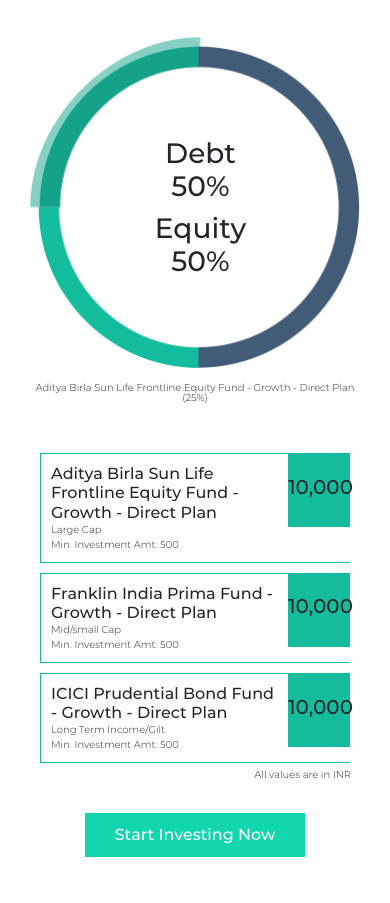
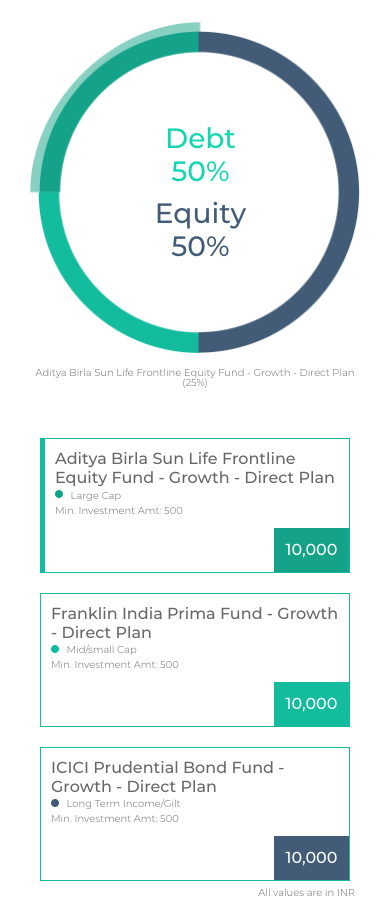
Before and after one commit to jyothbhoga-zz/valuefy-assignment, a plain HTML site: page index.html in a window 390 px wide. Shown: the part 661-1564 px from the top of the page. Drawn offline with Linux system fonts and the light colour scheme.

Commit message:
responsive and styling completed

```diff
--- a/css/style.css
+++ b/css/style.css
@@ -22,12 +22,14 @@
 }
 .top-section .portfolio-heading {
   font-family: 'Montserrat Light';
+  color: #5b5b5b;
   text-transform: capitalize;
   margin-bottom: 0;
 }
 .top-section .heading-question {
   font-family: 'Montserrat Medium';
   font-size: 12px;
+  color: #808080;
 }
 .top-section .options-container {
   margin-top: 30px;
@@ -38,6 +40,7 @@
 
 .top-section .options-container .option .option-content {
   padding-left: 20px;
+  color: #4d4d4d;
 }
 .top-section .options-container .option .option-content.last {
   padding-left: 10;
@@ -46,13 +49,15 @@
   font-family: 'Montserrat Regular';
   line-height: 1;
   margin-bottom: 0;
+  font-size: 38px;
 }
 .top-section .options-container .option .option-caption {
   font-family: 'Montserrat Light';
-  font-size: 13px;
+  font-size: 12px;
   line-height: 1;
   margin-bottom: 0;
   text-transform: capitalize;
+  width: 120px;
 }
 .top-section .options-container .option .option-img {
   position: absolute;
@@ -69,6 +74,7 @@
 .mid-section .left-section .img-caption {
   font-family: 'Montserrat Light';
   line-height: 1;
+  color: #666666;
   font-size: 10px;
   margin-top: 15px;
   text-transform: capitalize;
@@ -87,10 +93,19 @@
   font-family: 'Montserrat Medium';
   transform: translate(-44%, -44%);
 }
+.mid-section .desc .img-description .debt-text {
+  color: #12d6b0;
+}
+.mid-section .desc .img-description .equity-text {
+  color: #425b77;
+}
 .right-section .plan-wrapper {
   border: 1px solid #13BC9C;
   margin: 10px;
   border-right: none;
+}
+.right-section .plan-wrapper.aditya-birla {
+  border-left: 5px solid #13bc9c;
 }
 .right-section .plan-wrapper .plan {
   display: inline-block;
@@ -101,6 +116,7 @@
 }
 .right-section .plan-wrapper .plan-details .plan-heading {
   font-family: 'Montserrat Medium';
+  color: #666666;
 }
 .right-section .plan-wrapper .plan-amount {
   width: 15%;
@@ -110,6 +126,17 @@
   padding: 22px 0;
   font-family: 'Montserrat Medium';
   margin-bottom: 0;
+  color: #ffffff;
+  font-size: 21px;
+}
+.right-section .plan-wrapper .plan-amount.aditya-birla-amount {
+  background-color: #14a388;
+}
+.right-section .plan-wrapper .plan-amount.franklin-amount {
+  background-color: #13bc9c;
+}
+.right-section .plan-wrapper .plan-amount.icici-amount {
+  background-color: #425b77;
 }
 .right-section .plan-wrapper .plan-term-min-amt {
   float: left;
@@ -117,18 +144,24 @@
   margin-bottom: 0;
   font-family: 'Montserrat Light';
   font-size: 12px;
+  color: #666666;
+}
+.right-section .plan-wrapper .plan-term-min-amt .img-disc {
+  width: 8px;
+  margin-right: 10px;
+  margin-top: -3px;
 }
 .right-section .plan-wrapper .values-inr {
   position: absolute;
-  right: 14px;
+  right: 30px;
   font-size: 10px;
   font-family: 'Montserrat Light';
   margin-top: 5px;
-
+  color: #666666;
 }
 .submit-btn {
   display: block;
-  margin: 80px auto;
+  margin: 100px auto;
   padding: 10px 30px;
   font-family: 'Montserrat Medium';
   background-color: #12d6b0;
@@ -136,11 +169,14 @@
   border: none;
 }
 @media screen and  (max-width: 1200px) {
-  .right-section .plan-wrapper .plan-amount.first {
+  .right-section .plan-wrapper .plan-amount.aditya-birla-amount {
     padding: 32px 0;
   }
   .submit-btn {
   margin: 40px auto
+  }
+  .right-section .plan-wrapper .values-inr {
+    right: 14px;
   }
 }
 @media screen and  (max-width: 992px) {
@@ -180,13 +216,13 @@
     margin-top: 40px;
   }
   .right-section .plan-wrapper .values-inr {
-    right: 24px;
+    right: 20px;
   }
 }
 @media screen and  (max-width: 768px) {
     .right-section .plan-wrapper .plan-amount,
-    .right-section .plan-wrapper .plan-amount.first {
-    padding: 20.5px 0;
+    .right-section .plan-wrapper .plan-amount.aditya-birla-amount {
+    padding: 21px 0;
     width: 20%;
   }
 
@@ -205,10 +241,30 @@
   }
   .right-section .plan-wrapper .plan-term-min-amt {
     font-size: 10px;
-    width: 130px;
+    width: 150px;
+  }
+  .right-section .plan-wrapper .plan-term-min-amt .img-disc {
+    margin-right: 5px;
   }
 }
 
+@media screen and  (max-width: 576px) {
+  .right-section .plan-wrapper {
+    border-right: 1px solid #13BC9C;
+    display: inline-block;
+  }
+  .right-section .plan-wrapper .plan-details {
+    width: 100%;
+  }
+  .right-section .plan-wrapper .plan-amount, .right-section .plan-wrapper .plan-amount.aditya-birla-amount {
+    padding: 10px;
+    font-size: 16px;
+    width: 75px;
+  }
+  .right-section .plan-wrapper .values-inr {
+    bottom: -25px;
+  }
+}
 /* @media screen and  (max-width: 992px) {
 
 } */
--- a/index.html
+++ b/index.html
@@ -78,8 +78,8 @@
         <div class="left-desc-wrapper">
           <img class="img-fluid equity-debt-img" src="assets/images/equity.png" alt="equity">
           <div class="img-description">
-            <h3>Debt <br/> 50%</h3>
-            <h3>Equity <br/> 50%</h3>
+            <h3 class="debt-text">Debt <br/> 50%</h3>
+            <h3 class="equity-text">Equity <br/> 50%</h3>
           </div>
         </div>
         <div class="img-caption">
@@ -87,20 +87,21 @@
         </div>
       </section>
       <section class="col-sm-12 col-md-12 col-lg-8 col-xl-8 desc right-section">
-        <div class="plan-wrapper">
+        <div class="plan-wrapper aditya-birla">
           <div class="plan plan-details">
             <h6 class="plan-heading">
               Aditya Birla Sun Life Frontline Equity Fund - Growth  - Direct Plan
             </h6>
             <p class="plan-term-min-amt">
+              <img src="assets/images/aditya-disc.png" alt="" class="img-disc">
               Large Cap
             </p>
             <p class="plan-term-min-amt">
               Min. Investment Amt: 500
             </p>
           </div>
-          <div class="plan plan-amount first">
-            <h5>10,000</h5>
+          <div class="plan plan-amount aditya-birla-amount">
+            10,000
           </div>
         </div>
         <div class="plan-wrapper">
@@ -109,14 +110,15 @@
               Franklin India Prima Fund - Growth - Direct Plan
             </h6>
             <p class="plan-term-min-amt">
+              <img src="assets/images/franklin-disc.png" alt="" class="img-disc">
               Mid/small Cap
             </p>
             <p class="plan-term-min-amt">
               Min. Investment Amt: 500
             </p>
           </div>
-          <div class="plan plan-amount">
-            <h5>10,000</h5>
+          <div class="plan plan-amount franklin-amount">
+            10,000
           </div>
         </div>
         <div class="plan-wrapper">
@@ -125,14 +127,15 @@
               ICICI Prudential Bond Fund - Growth - Direct Plan
             </h6>
             <p class="plan-term-min-amt">
+              <img src="assets/images/icici-disc.png" alt="" class="img-disc">
               Long Term Income/Gilt
             </p>
             <p class="plan-term-min-amt">
               Min. Investment Amt: 500
             </p>
           </div>
-          <div class="plan plan-amount">
-            <h5>10,000</h5>
+          <div class="plan plan-amount icici-amount">
+            10,000
           </div>
           <p class="values-inr">All values are in INR</p>
         </div>
```
Also changed, not shown: assets/images/aditya-disc.png (added), assets/images/franklin-disc.png (added), assets/images/icici-disc.png (added).
